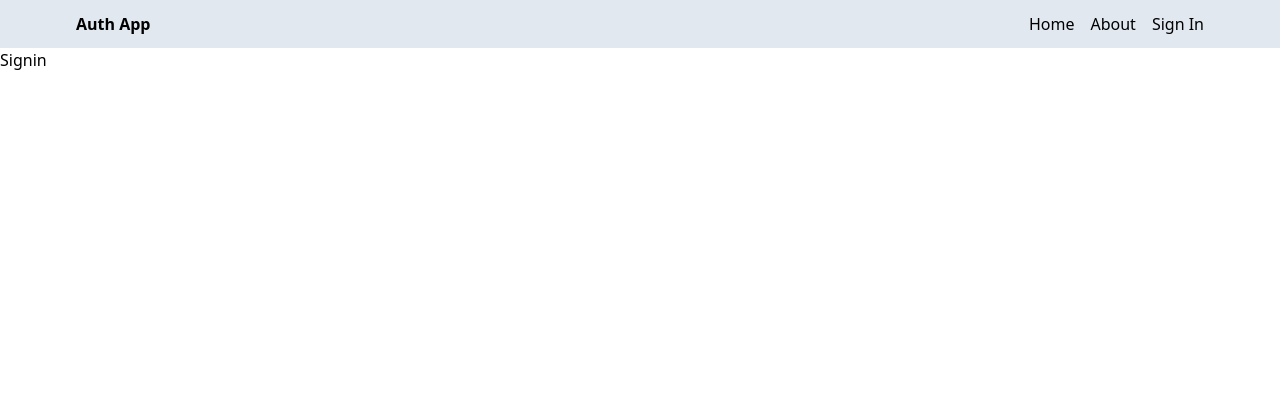
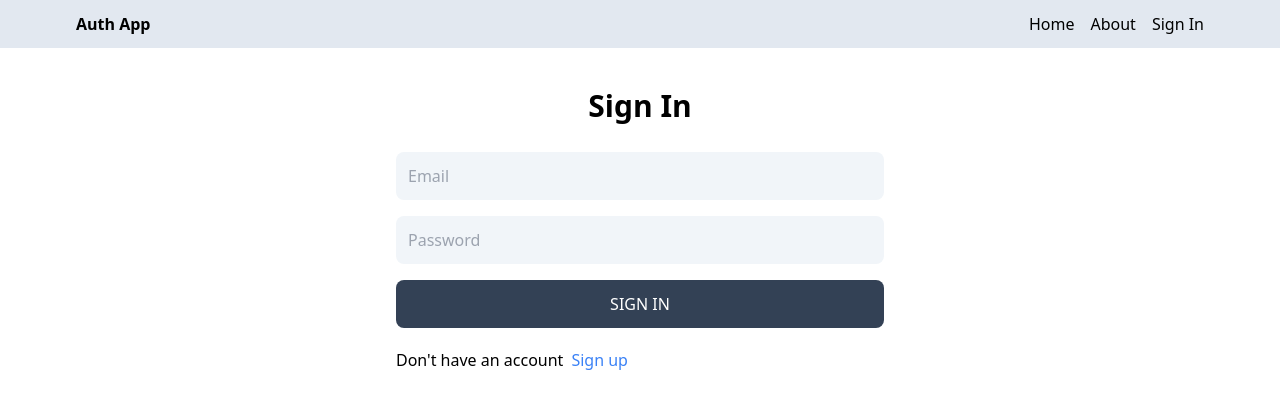
Before and after one commit to NamTran136/mern-auth, a React (Vite) app in the folder client/: page /sign-in in a window 1280 px wide. Shown: the top 408 px of the page. Built offline with nearby package versions, Linux system fonts and the light colour scheme.

Commit message:
complete the sign in page functionality

```diff
--- a/client/src/pages/Signin.jsx
+++ b/client/src/pages/Signin.jsx
@@ -1,7 +1,72 @@
-import React from 'react'
+import { useState } from "react";
+import { Link, useNavigate } from "react-router-dom";
 
-export default function Signin() {
+function Signin() {
+  const [formData, setFormData] = useState({});
+  const [error, setError] = useState(false);
+  const [loading, setLoading] = useState(false);
+  const navigate = useNavigate();
+  const handleChange = (e) => {
+    setFormData({ ...formData, [e.target.id]: e.target.value });
+  };
+  const handleSubmit = async (e) => {
+    e.preventDefault();
+    try {
+      setLoading(false);
+      setError(false);
+      const res = await fetch("/api/auth/signin", {
+        method: "POST",
+        headers: { "Content-Type": "application/json" },
+        body: JSON.stringify(formData),
+      });
+      const data = await res.json();
+      if(data.success === false) {
+        setError(true);
+        return;
+      }
+      navigate('/');
+    } catch (err) {
+      setLoading(false);
+      setError(true);
+    }
+  };
   return (
-    <div>Signin</div>
-  )
+    <div className="p-3 max-w-lg mx-auto">
+      <h1 className="text-3xl text-center font-semibold my-7">Sign In</h1>
+      <form onSubmit={handleSubmit} className="flex flex-col gap-4">
+        <input
+          required
+          type="email"
+          placeholder="Email"
+          id="email"
+          className="bg-slate-100 p-3 rounded-lg"
+          onChange={handleChange}
+        />
+        <input
+          required
+          type="password"
+          placeholder="Password"
+          id="password"
+          className="bg-slate-100 p-3 rounded-lg"
+          onChange={handleChange}
+        />
+        <button
+          disabled={loading}
+          className="bg-slate-700 text-white p-3
+         rounded-lg uppercase hover:opacity-95
+         disabled:opacity-80"
+        >
+          {loading ? "Loading..." : "Sign In"}
+        </button>
+      </form>
+      <div className="flex gap-2 mt-5">
+        <p>Don't have an account</p>
+        <Link to="/sign-up">
+          <span className="text-blue-500">Sign up</span>
+        </Link>
+      </div>
+      <p className="text-red-700 mt">{error && "Something went wrong"}</p>
+    </div>
+  );
 }
+export default Signin;
--- a/client/src/pages/Signup.jsx
+++ b/client/src/pages/Signup.jsx
@@ -1,11 +1,11 @@
 import { useState } from "react";
-import { Link } from "react-router-dom";
+import { Link, useNavigate } from "react-router-dom";
 
 function Signup() {
   const [formData, setFormData] = useState({});
   const [error, setError] = useState(false);
   const [loading, setLoading] = useState(false);
-  const [successMessage, setSuccessMessage] = useState("");
+  const navigate = useNavigate();
   const handleChange = (e) => {
     setFormData({ ...formData, [e.target.id]: e.target.value });
   };
@@ -14,7 +14,6 @@
     try {
       setLoading(false);
       setError(false);
-      setSuccessMessage("");
       const res = await fetch("/api/auth/signup", {
         method: "POST",
         headers: { "Content-Type": "application/json" },
@@ -25,11 +24,8 @@
       if (data.success === false) {
         setError(true);
         return;
-      } else {
-        setSuccessMessage(
-          "Congratulations, your account has been successfully created."
-        );
       }
+      navigate('/sign-in');
     } catch (err) {
       setLoading(false);
       setError(true);
@@ -79,7 +75,6 @@
         </Link>
       </div>
       <p className="text-red-700 mt">{error && "Something went wrong"}</p>
-      <p className="text-green-700 mt">{successMessage}</p>
     </div>
   );
 }
```
